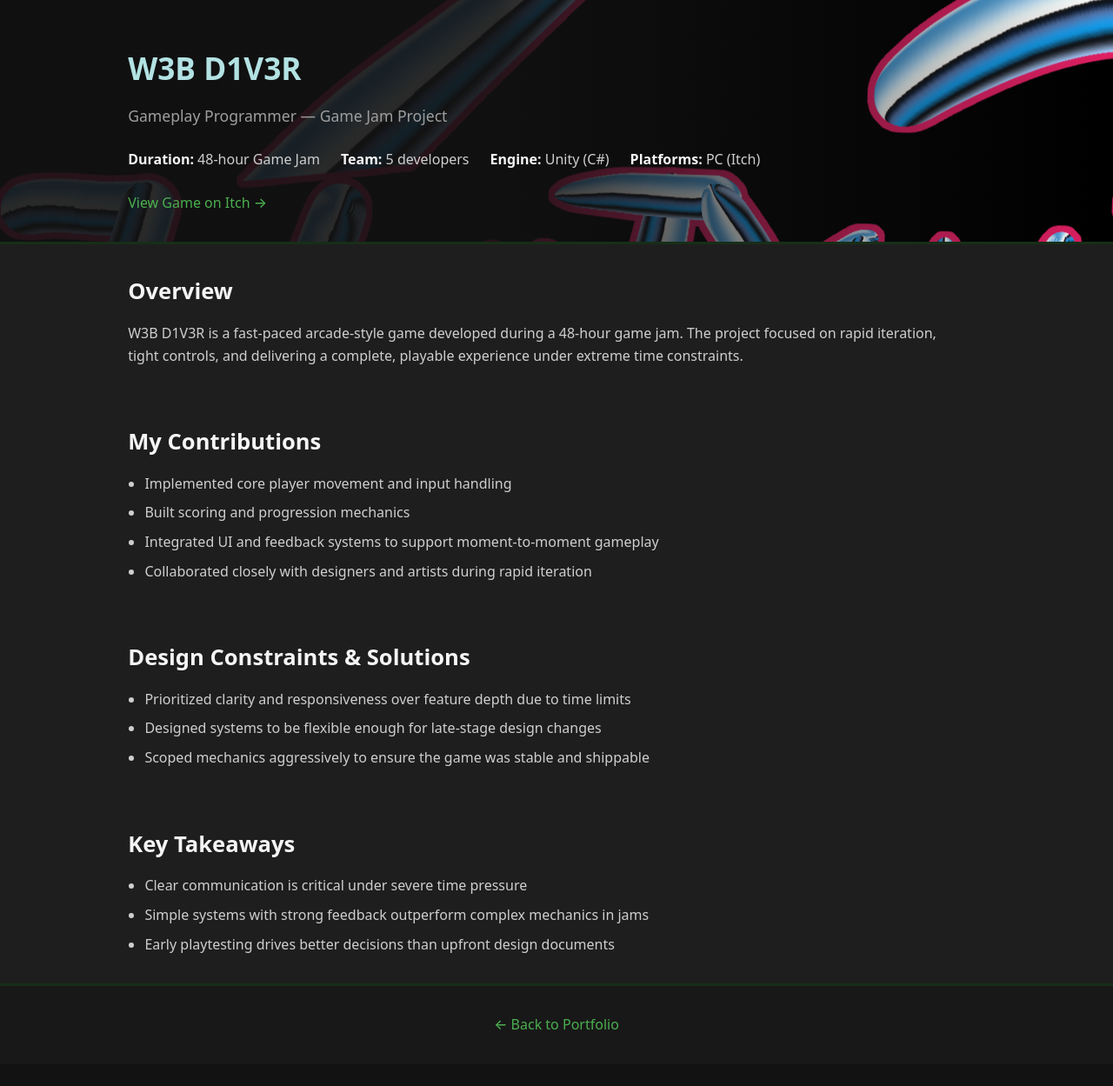
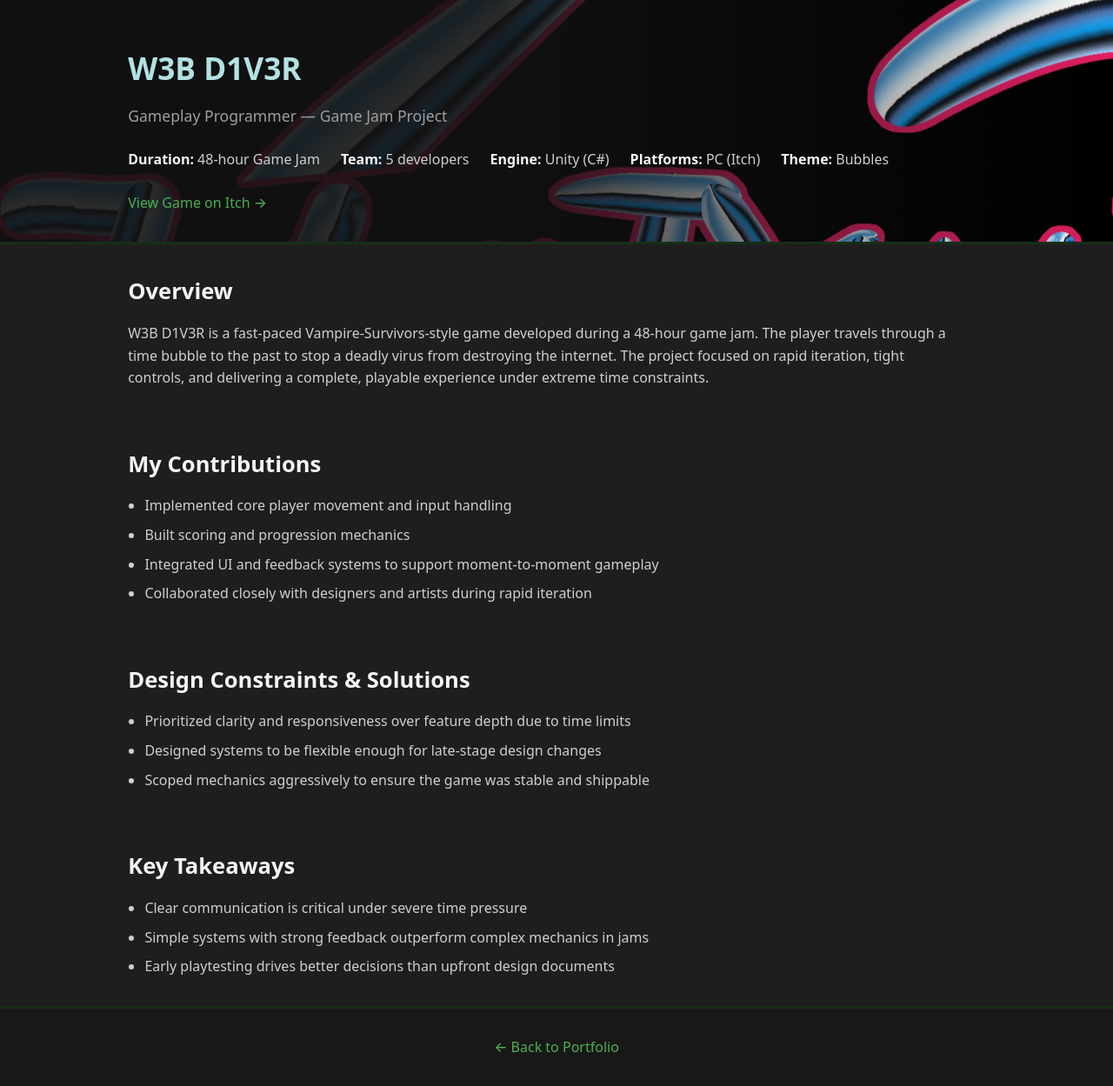
Before and after one commit to T5impact/T5impact.github.io, a Jekyll site: the page built from docs/webdiver.markdown, in a window 1280 px wide. Shown: the whole page at 87% size. Built offline with Jekyll 4.4.1, drawn with Linux system fonts in a browser that asks for light colours; some web fonts are replaced; before the commit the page ends 1224 px from its top, so only the background shows below that.

Commit message:
More changes

```diff
--- a/docs/_layouts/hardy.html
+++ b/docs/_layouts/hardy.html
@@ -29,6 +29,7 @@
       <li><strong>Team:</strong> 1 developer</li>
       <li><strong>Engine:</strong> Unity (C#)</li>
       <li><strong>Platforms:</strong> PC (Itch)</li>
+      <li><strong>Theme:</strong> Time</li>
     </ul>
   </header>
 
@@ -36,7 +37,9 @@
   <section class="project-section">
     <h2>Overview</h2>
     <p>
-      H.A.R.D.Y is a physics-driven action game created during a 1-month game jam.
+      H.A.R.D.Y is a physics-driven action game created during a 1-month game jam,
+      and it was my first game ever created. The player must deliver packages across various
+      environments while avoiding pirates and police and facing a strict time constraint.
       The project emphasized emergent gameplay, readable physics interactions,
       and designing mechanics that remained intuitive under rapid iteration.
     </p>
--- a/docs/_layouts/webdiver.html
+++ b/docs/_layouts/webdiver.html
@@ -29,6 +29,7 @@
       <li><strong>Team:</strong> 5 developers</li>
       <li><strong>Engine:</strong> Unity (C#)</li>
       <li><strong>Platforms:</strong> PC (Itch)</li>
+      <li><strong>Theme:</strong> Bubbles</li>
     </ul>
 
     <a class="external-link"
@@ -43,8 +44,9 @@
   <section class="project-section">
     <h2>Overview</h2>
     <p>
-      W3B D1V3R is a fast-paced arcade-style game developed during a 48-hour game
-      jam. The project focused on rapid iteration, tight controls, and delivering
+      W3B D1V3R is a fast-paced Vampire-Survivors-style game developed during a 48-hour game
+      jam. The player travels through a time bubble to the past to stop a deadly virus from
+      destroying the internet. The project focused on rapid iteration, tight controls, and delivering
       a complete, playable experience under extreme time constraints.
     </p>
   </section>
--- a/docs/assets/css/projects_style.css
+++ b/docs/assets/css/projects_style.css
@@ -149,7 +149,7 @@ li {
 
   background:
     linear-gradient(to right, rgba(18, 18, 18, 0.9) 45%, rgba(18, 18, 18, 0) 100%), /* adjust rgba to your current hero color */
-    url("/imagescake.png") no-repeat fixed 25% 25%;
+    url("/images/cake_gameplay1.png") no-repeat fixed 25% 25%;
 }
 .project-hero-c h1 {
   color: #dedede;
@@ -282,6 +282,6 @@ a:hover {
   .project-hero-c {
     background:
       linear-gradient(to right, rgba(18, 18, 18, 0.9) 45%, rgba(18, 18, 18, 0) 100%), /* adjust rgba to your current hero color */
-      url("/images/cake.png") no-repeat center/cover;
+      url("/images/cake_gameplay1.png") no-repeat center/cover;
   }
 }
```
